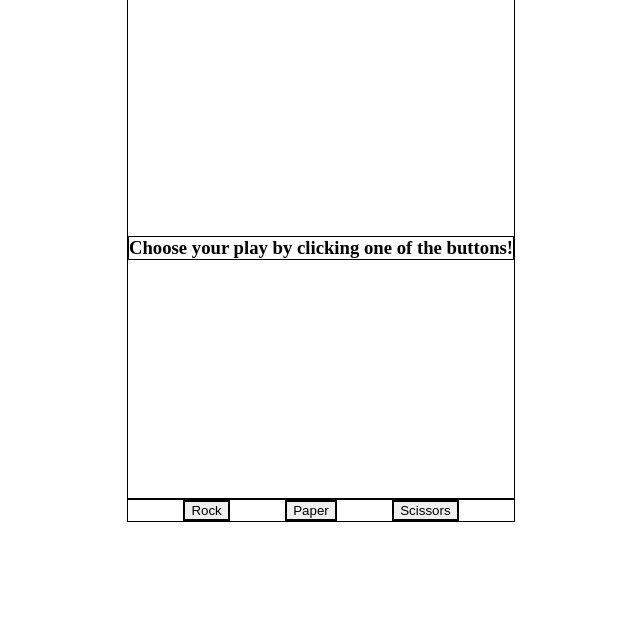
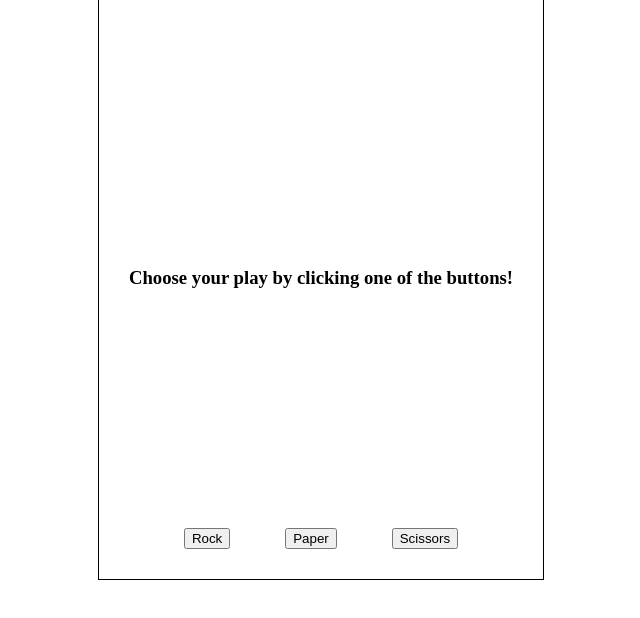
Before and after one commit to PattaSiwa/rock-paper-scissors, a plain HTML site: page index.html in a window 1280 px wide. Shown: the part 78-696 px from the top of the page, without its empty margins (319-959 px from the left). Drawn offline with Linux system fonts and the light colour scheme.

Commit message:
added some css

```diff
--- a/style.css
+++ b/style.css
@@ -6,8 +6,9 @@ body {
 
 }
 
-main *{
+main {
     border: 1px solid black;
+    padding: 30px;
 }
 
  .screen {
@@ -23,3 +24,8 @@ main *{
      display: flex;
      justify-content: space-evenly;
  }
+
+ button:hover {
+     cursor: pointer;
+     transform: scale(1.1);
+ }
```
